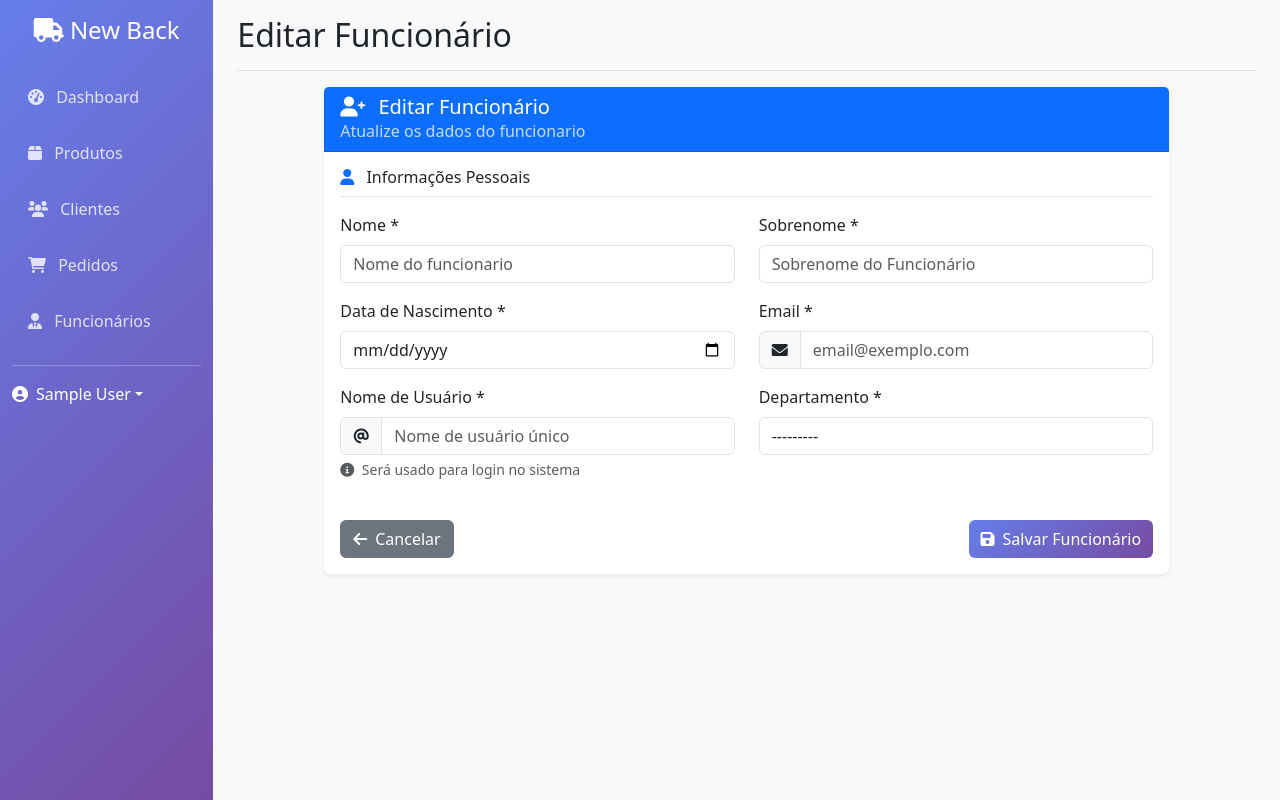
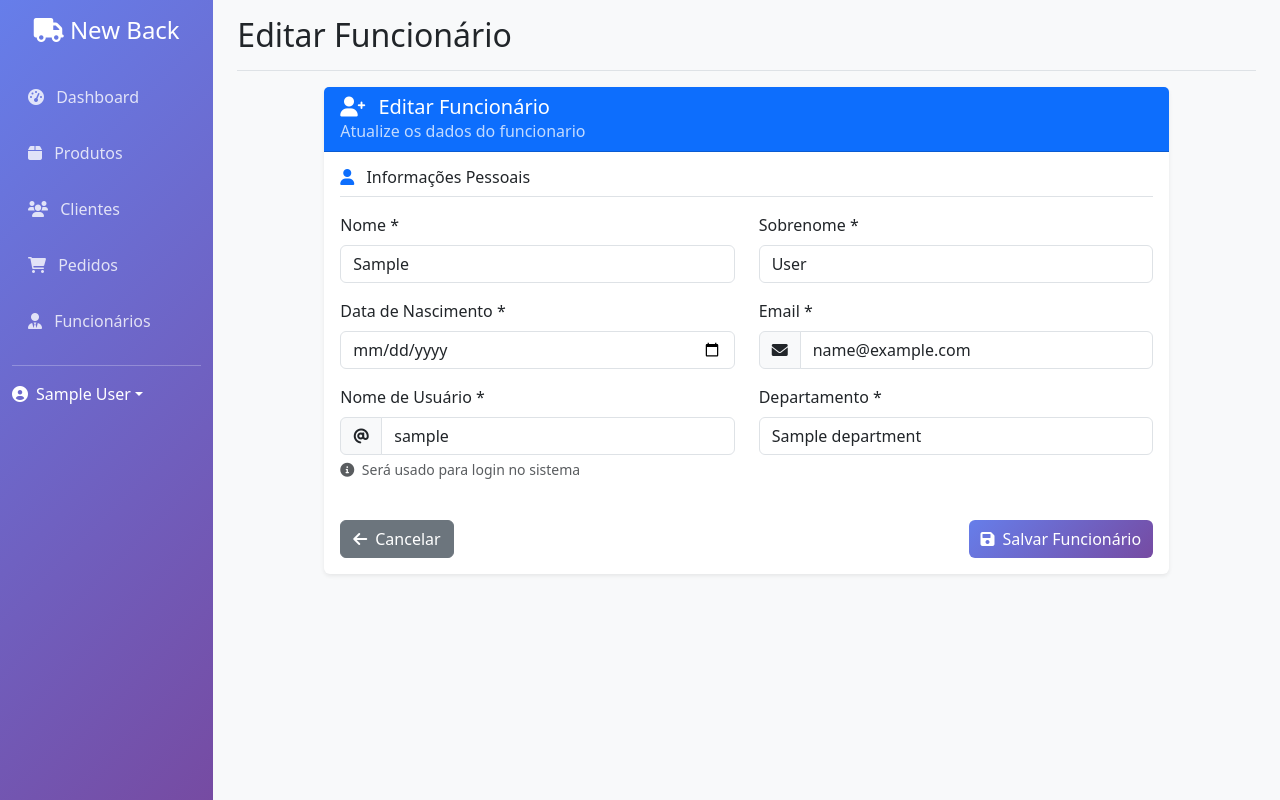
Before and after one commit to Junior-Rosa/NewBack, a Django app: page /comercial/employees/1/edit/ in a window 1280 px wide. Run offline with Django 5.2, Linux system fonts and the light colour scheme; a user stored in the database is signed in; tables that the repository leaves empty hold one stand-in row (values such as "Sample post").

Commit message:
refactor: changed 'departament' field in employee model to 'department'

```diff
--- a/src/comercial/admin.py
+++ b/src/comercial/admin.py
@@ -74,8 +74,8 @@
 
 @admin.register(Employee)
 class EmployeeAdmin(admin.ModelAdmin):
-    list_display = ['get_full_name', 'get_email', 'birthdate', 'departament']
-    list_filter = ['departament', 'birthdate']
+    list_display = ['get_full_name', 'get_email', 'birthdate', 'department']
+    list_filter = ['department', 'birthdate']
     search_fields = ['user__first_name', 'user__last_name', 'user__email']
 
     def get_full_name(self, obj):
--- a/src/comercial/forms/comercial.py
+++ b/src/comercial/forms/comercial.py
@@ -455,7 +455,7 @@
         }),
         input_formats=['%Y-%m-%d']
     )
-    departament = forms.ModelChoiceField(  # (Note: same spelling as model)
+    department = forms.ModelChoiceField(  # (Note: same spelling as model)
         queryset=Department.objects.all(),
         widget=forms.Select(attrs={
             'class': 'form-control'
@@ -463,7 +463,7 @@
     )
     class Meta:
         model = Employee
-        fields = ['birthdate', 'departament']
+        fields = ['birthdate', 'department']
 
     def clean_email(self):
         email = self.cleaned_data.get('email')
@@ -490,7 +490,7 @@
         employee = Employee.objects.create(
             user=user,
             birthdate=self.cleaned_data['birthdate'],
-            departament=self.cleaned_data['departament']
+            department=self.cleaned_data['department']
         )
         return employee
 
@@ -509,6 +509,14 @@
         widget=forms.TextInput(attrs={
             'class': 'form-control',
             'placeholder': 'Sobrenome do Funcionário'
+        })
+    )
+    username = forms.CharField(
+        max_length=150,
+        required=True,
+        widget=forms.TextInput(attrs={
+            'class': 'form-control',
+            'placeholder': 'Nome de usuário único'
         })
     )
     email = forms.EmailField(
@@ -540,11 +548,18 @@
 
     def __init__(self, *args, **kwargs):
         super().__init__(*args, **kwargs)
+        # Se estiver editando um funcionário existente
         if self.instance and self.instance.pk:
-            # Preencher campos com dados existentes
             self.fields['first_name'].initial = self.instance.user.first_name
             self.fields['last_name'].initial = self.instance.user.last_name
             self.fields['email'].initial = self.instance.user.email
+            self.fields['username'].initial = self.instance.user.username
+            self.fields['birthdate'].initial = self.instance.birthdate
+            self.fields['department'].initial = self.instance.department
+
+        print("INSTÂNCIA:", self.instance)
+        print("USER:", self.instance.user)
+        print("DEPARTAMENTO:", self.instance.department)
 
     def clean_email(self):
         email = self.cleaned_data.get('email')
@@ -559,14 +574,15 @@
 
     def save(self, commit=True):
         employee = self.instance
+        user = employee.user
 
-        employee.user.first_name = self.cleaned_data['first_name']
-        employee.user.last_name = self.cleaned_data['last_name']
-        employee.user.email = self.cleaned_data['email']
+        user.first_name = self.cleaned_data['first_name']
+        user.last_name = self.cleaned_data['last_name']
+        user.email = self.cleaned_data['email']
         if commit:
-            employee.user.save()
+            user.save()
 
-        employee.departament = self.cleaned_data['department']
+        employee.department = self.cleaned_data['department']
         employee.birthdate = self.cleaned_data['birthdate']
         if commit:
             employee.save()
--- a/src/comercial/models.py
+++ b/src/comercial/models.py
@@ -220,7 +220,7 @@
 class Employee(models.Model):
     user = models.OneToOneField(CustomUser, on_delete=models.CASCADE, related_name='employee', verbose_name=_("Usuário"))
     birthdate = models.DateField(verbose_name=_("Data de Nascimento"))
-    departament = models.ForeignKey(Department, on_delete=models.PROTECT, verbose_name=_("Departamento"))
+    department = models.ForeignKey(Department, on_delete=models.PROTECT, verbose_name=_("Departamento"))
 
     class Meta:
         db_table = 'employee'
@@ -229,7 +229,7 @@
         ordering = ['user__first_name', 'user__last_name']
 
     def __str__(self):
-        return f"{self.user.get_full_name()} - {self.departament.name}"
+        return f"{self.user.get_full_name()} - {self.department.name}"
 
 # class Vehicle(models.Model):
 #     license_plate = models.CharField(max_length=50, unique=True, verbose_name=_("Placa do Veículo"))
--- a/src/comercial/templates/employees/employee_detail.html
+++ b/src/comercial/templates/employees/employee_detail.html
@@ -43,7 +43,7 @@
                     Departamento
                 </h6>
                 <div class="mb-3">
-                    <strong>Nome do departamento:</strong> {{ employee.departament.name }}
+                    <strong>Nome do departamento:</strong> {{ employee.department.name }}
                 </div>
 
                 <!-- Ações -->
--- a/src/comercial/templates/employees/employee_form.html
+++ b/src/comercial/templates/employees/employee_form.html
@@ -125,16 +125,16 @@
 
                         <div class="col-md-6">
                             <div class="mb-3">
-                                <label for="{{ form.departament.id_for_label }}" class="form-label">
+                                <label for="{{ form.department.id_for_label }}" class="form-label">
                                     Departamento *
                                 </label>
-                                {{ form.departament }}
-                                {% if form.departament.help_text %}
-                                    <div class="form-text">{{ form.departament.help_text }}</div>
+                                {{ form.department }}
+                                {% if form.department.help_text %}
+                                    <div class="form-text">{{ form.department.help_text }}</div>
                                 {% endif %}
-                                {% if form.departament.errors %}
+                                {% if form.department.errors %}
                                     <div class="text-danger small mt-1">
-                                        {% for error in form.departament.errors %}
+                                        {% for error in form.department.errors %}
                                             <div><i class="fas fa-exclamation-circle me-1"></i>{{ error }}</div>
                                         {% endfor %}
                                     </div>
--- a/src/comercial/templates/employees/employee_list.html
+++ b/src/comercial/templates/employees/employee_list.html
@@ -127,7 +127,7 @@
                     </div>
                     <div class="flex-grow-1">
                         <h5 class="card-title mb-1">{{ employee.user.get_full_name }}</h5>
-                        <p class="text-muted mb-0">{{ employee.departament.name }}</p>
+                        <p class="text-muted mb-0">{{ employee.department.name }}</p>
                         <small class="text-muted">{{ employee.user.email }}</small>
                     </div>
                     <div class="dropdown">
--- a/src/comercial/views/employee.py
+++ b/src/comercial/views/employee.py
@@ -1,9 +1,9 @@
 from django.contrib.auth.mixins import LoginRequiredMixin
-from django.views.generic import ListView, CreateView, DetailView, DeleteView
+from django.views.generic import ListView, CreateView, DetailView, DeleteView, UpdateView
 from django.urls import reverse_lazy
 from django.contrib import messages
 from ..models import Employee, Department
-from ..forms import EmployeeCreateForm
+from ..forms import EmployeeCreateForm, EmployeeUpdateForm
 from django.db.models import Q, Count
 
 class EmployeeListView(LoginRequiredMixin, ListView):
@@ -37,7 +37,7 @@
         context['total_departments_count'] = Department.objects.count()
         # Pegar departamentos mais a quantidade de funcionários em cada um
         context['departments'] = Department.objects.all().annotate(employee_count=Count('employee'))
-        context['total_delivery_employees'] = Employee.objects.filter(departament__name='Entrega').count()
+        context['total_delivery_employees'] = Employee.objects.filter(department__name='Entrega').count()
         return context
 
 class EmployeeCreateView(LoginRequiredMixin, CreateView):
@@ -61,9 +61,9 @@
         context['subtitle'] = 'Preencha os dados para cadastrar um novo funcionario'
         return context
 
-class EmployeeUpdateView(LoginRequiredMixin, CreateView):
+class EmployeeUpdateView(LoginRequiredMixin, UpdateView):
     model = Employee
-    form_class = EmployeeCreateForm
+    form_class = EmployeeUpdateForm
     template_name = 'employees/employee_form.html'
     success_url = reverse_lazy('comercial:employee_list')
     context_object_name = 'employee'
```
Also changed, not shown: src/comercial/migrations/0011_rename_departament_employee_department.py (added).
